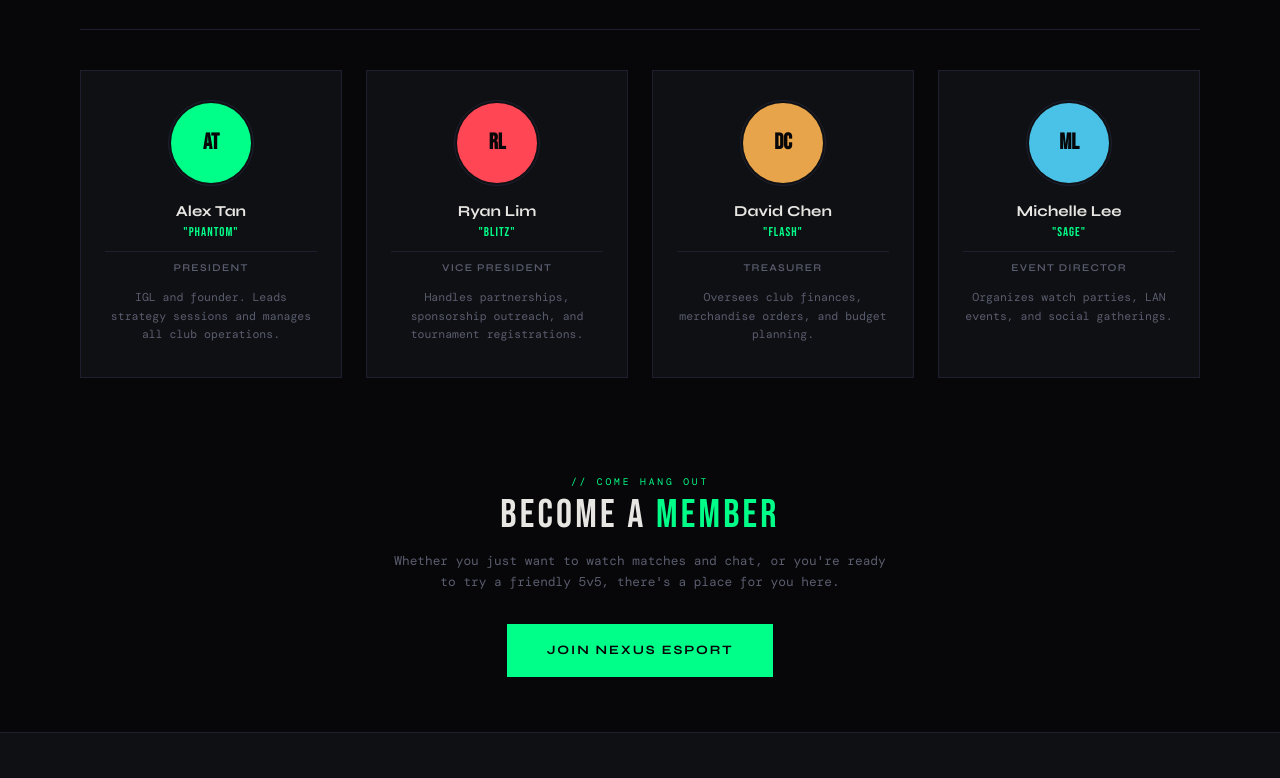
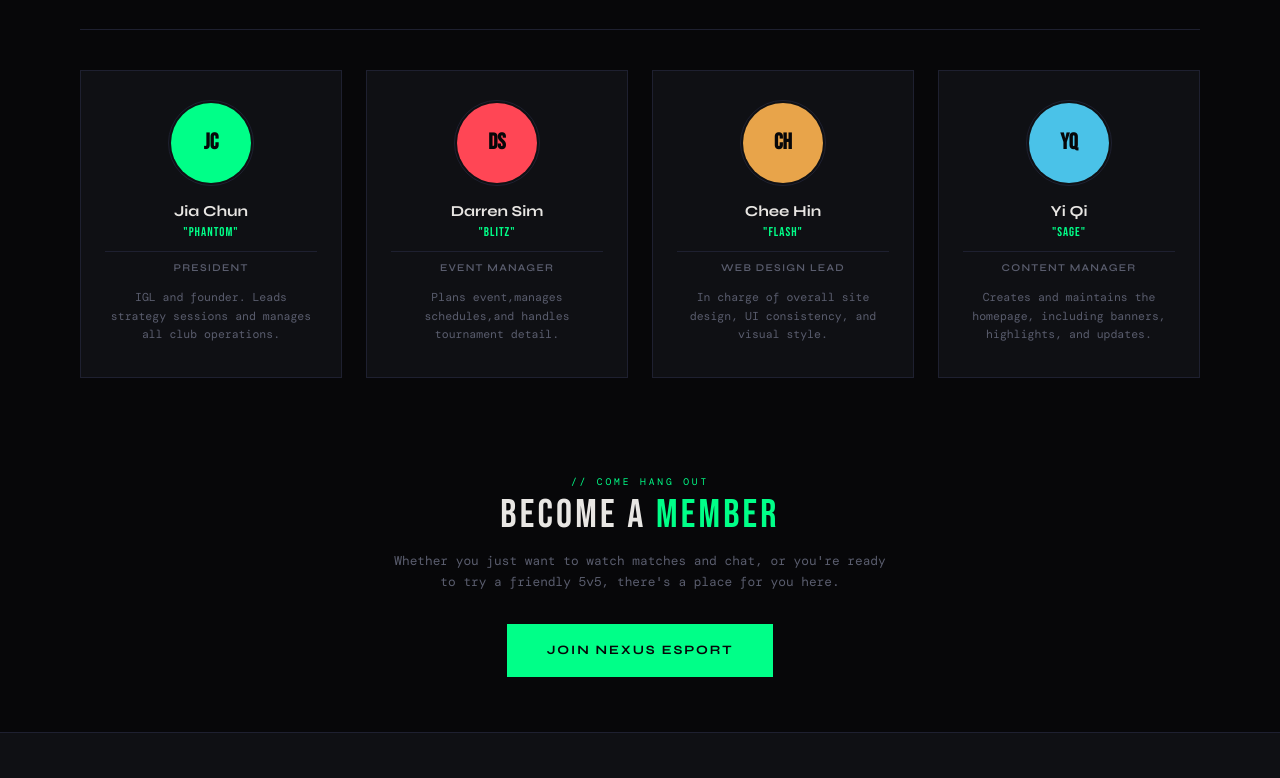
Before and after one commit to darren0605/nexus-esport-club, a plain HTML site: page aboutus.html in a window 1280 px wide. Shown: the part 3424-4202 px from the top of the page. Drawn offline with nearby package versions, Linux system fonts and the light colour scheme; a web font is replaced by a local one.

Commit message:
Update aboutus.html

```diff
--- a/aboutus.html
+++ b/aboutus.html
@@ -1118,8 +1118,8 @@
             <div class="row g-4">
                 <div class="col-lg-3 col-md-6">
                     <div class="committee-card fade-up">
-                        <div class="avatar avatar-green">AT</div>
-                        <h4>Alex Tan</h4>
+                        <div class="avatar avatar-green">JC</div>
+                        <h4>Jia Chun</h4>
                         <div class="committee-alias">"Phantom"</div>
                         <div class="committee-role">President</div>
                         <div class="committee-bio">IGL and founder. Leads strategy sessions and manages all club
@@ -1128,31 +1128,30 @@
                 </div>
                 <div class="col-lg-3 col-md-6">
                     <div class="committee-card fade-up" style="animation-delay: 0.08s">
-                        <div class="avatar avatar-red">RL</div>
-                        <h4>Ryan Lim</h4>
+                        <div class="avatar avatar-red">DS</div>
+                        <h4>Darren Sim</h4>
                         <div class="committee-alias">"Blitz"</div>
-                        <div class="committee-role">Vice President</div>
-                        <div class="committee-bio">Handles partnerships, sponsorship outreach, and tournament
-                            registrations.</div>
+                        <div class="committee-role">Event Manager</div>
+                        <div class="committee-bio">Plans event,manages schedules,and handles tournament detail.</div>
                     </div>
                 </div>
                 <div class="col-lg-3 col-md-6">
                     <div class="committee-card fade-up" style="animation-delay: 0.16s">
-                        <div class="avatar avatar-gold">DC</div>
-                        <h4>David Chen</h4>
+                        <div class="avatar avatar-gold">CH</div>
+                        <h4>Chee Hin</h4>
                         <div class="committee-alias">"Flash"</div>
-                        <div class="committee-role">Treasurer</div>
-                        <div class="committee-bio">Oversees club finances, merchandise orders, and budget planning.
+                        <div class="committee-role">Web Design Lead</div>
+                        <div class="committee-bio">In charge of overall site design, UI consistency, and visual style.
                         </div>
                     </div>
                 </div>
                 <div class="col-lg-3 col-md-6">
                     <div class="committee-card fade-up" style="animation-delay: 0.24s">
-                        <div class="avatar avatar-blue">ML</div>
-                        <h4>Michelle Lee</h4>
+                        <div class="avatar avatar-blue">YQ</div>
+                        <h4>Yi Qi</h4>
                         <div class="committee-alias">"Sage"</div>
-                        <div class="committee-role">Event Director</div>
-                        <div class="committee-bio">Organizes watch parties, LAN events, and social gatherings.</div>
+                        <div class="committee-role">Content Manager</div>
+                        <div class="committee-bio">Creates and maintains the homepage, including banners, highlights, and updates.</div>
                     </div>
                 </div>
             </div>
```
